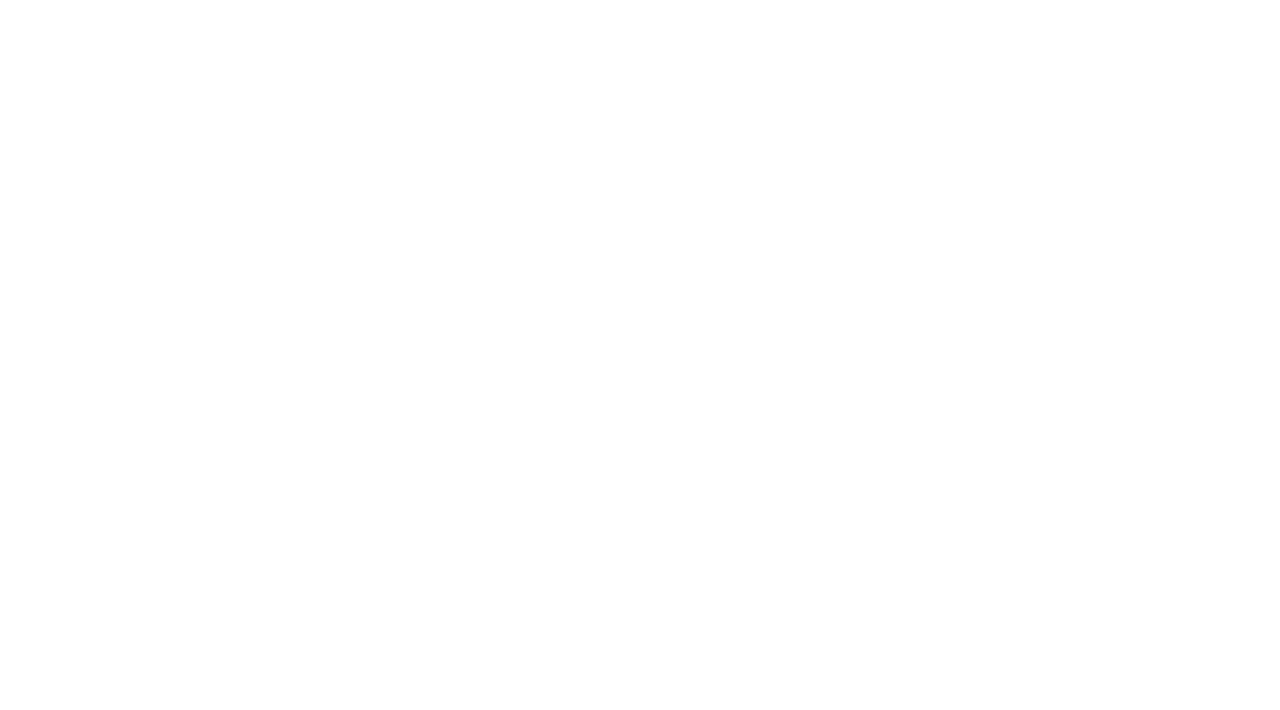
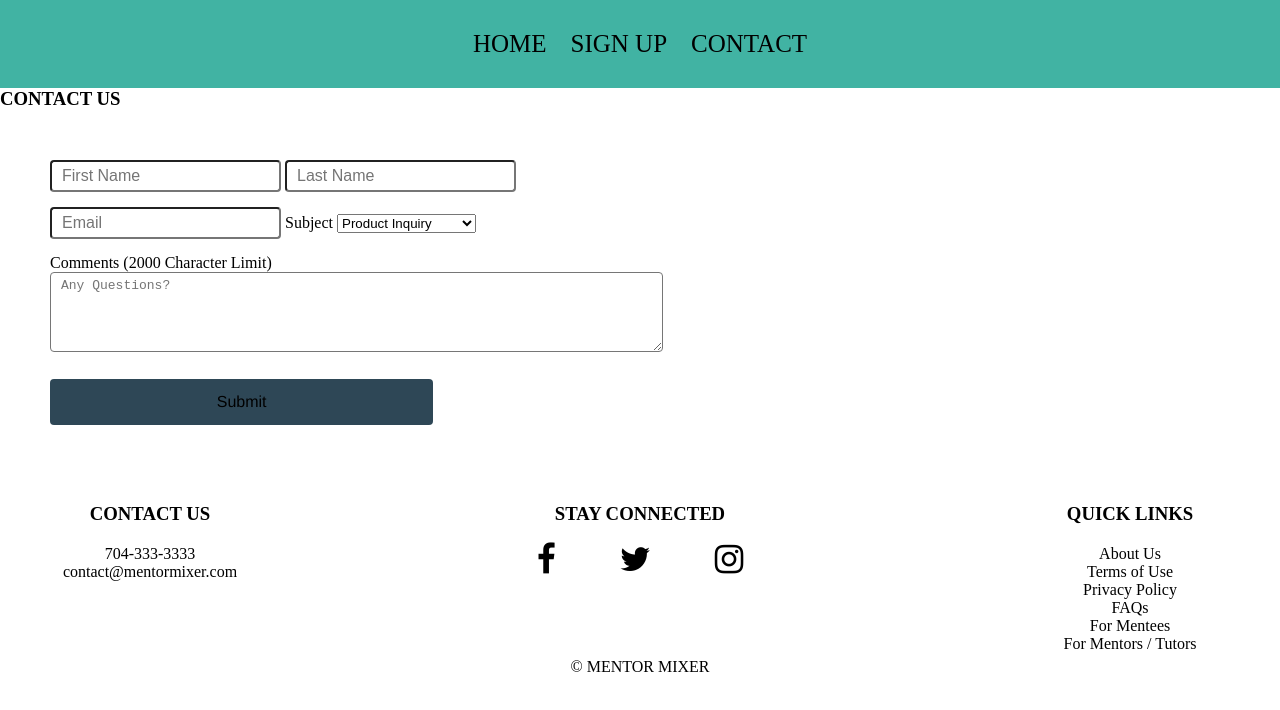
Before and after one commit to SKojiroHiggins/road-to-hire-hope-hackathon, a plain HTML site: page contact.html in a window 1280 px wide. Drawn offline with Linux system fonts and the light colour scheme.

Commit message:
pushed up more details on contact page

```diff
--- a/CSS/styles.css
+++ b/CSS/styles.css
@@ -113,6 +113,61 @@ nav li a:hover{
 
 
 
+
+
+
+
+
+/* CONTACT FORM */
+
+.contactGrid {
+    display: grid;
+    grid-template-columns: repeat(1, 2fr 1fr);
+    padding: 20px;
+}
+
+
+.formContainer {
+    padding: 15px;
+}
+
+.contactForm li {
+    list-style: none;
+    margin: 15px 15px;
+}
+
+input[type=text], textarea {
+    padding: 5px 10px;
+    /* margin: 8px 8px; */
+    display: inline-block;
+    border-radius: 4px;
+    box-sizing: border-box;
+    font-size: medium;
+    box-shadow: none;
+    outline: none;
+  }
+
+textarea {
+    width: 80%;
+}
+
+input[type=submit] {
+    width: 50%;
+    background-color: #2E4756;
+    /* color:whitesmoke; */
+    font-size: medium;
+    font-family: Helvetica,Arial,sans-serif;
+    padding: 14px 20px;
+    margin: 8px 0;
+    border: none;
+    border-radius: 4px;
+    cursor: pointer;
+    text-align: center;
+
+  }
+
+
+
 /* --------FOOTER -----------
 -----------------------------
 ----------------------------- */
--- a/contact.html
+++ b/contact.html
@@ -0,0 +1,110 @@
+<!DOCTYPE html>
+<html lang="en">
+<head>
+    <meta charset="UTF-8">
+    <meta name="viewport" content="width=device-width, initial-scale=1.0">
+    <title>CONTACT US</title>
+    <link rel="stylesheet" type="text/css" href="CSS/styles.css"/>
+    <link rel="stylesheet" href="https://cdnjs.cloudflare.com/ajax/libs/font-awesome/4.7.0/css/font-awesome.min.css">
+</head>
+<body>
+    <header>
+        <img class="logo" src="" alt="">
+           <nav>
+               <ul class="mixer-nav">
+                   <li><a class="current" href="index.html">Home</a> </li>
+                   <li><a href="signup.html">Sign Up</a></li>
+                   <li><a href="contact.html">Contact</a></li>
+               </ul>
+           </nav>
+   </header>
+
+   <section class="contactContainer">
+        <div class="contactHero">
+            <h3>CONTACT US</h3>
+        </div>
+        <div class="contactGrid">
+            <div class="formContainer">
+                <form class="contactForm" method="POST">
+                    <ul>
+                   <li>
+                       <label for='firstName'>
+                        <input type="text" id="firstName" placeholder="First Name" maxlength="30" required>
+                        </label>
+
+                        <label for='lastName'>
+                        <input type="text" id="lastName" placeholder="Last Name" maxlength="30" required>
+                        </label>
+                    </li>
+
+                    <li>
+                    <label for='email'>
+                        <input type="text" id="email" placeholder="Email" maxlength="30" required>
+                    </label>
+
+                    <label for="subject">Subject</label>
+                    <select id="subject" name="subject">
+                        <option value="productInquiry">Product Inquiry</option>
+                        <option value="orderTracking">Order Tracking</option>
+                        <option value="orderDetails">Order Details</option>
+                        <option value="returnsExchanges">Returns/Exchanges</option>
+                      </select>
+                    </li>
+
+                    <li>
+                    <label for='comments'>Comments (2000 Character Limit)
+                        <textarea id='comments' style="height:80px;" placeholder="Any Questions?" maxlength="2000" required></textarea>
+                    </label>
+                    </li>
+
+                    <li>
+                    <input type="submit" value="Submit">
+                    </li>
+
+                </ul>
+                </form>
+            </div>
+            <div class="contactInfo">
+
+            </div>
+        </div>
+   </section>
+
+
+
+   <footer>
+    <section class="footerContainer">
+        <div class="contactUs">
+            <h3>CONTACT US</h3>
+            <ul>
+                <li>704-333-3333</li>
+                <li>contact@mentormixer.com</li>
+            </ul>
+        </div>
+        <div class="socialMedia">
+            <H3>STAY CONNECTED</H3>
+            <ul>
+                <li><a href="https://www.facebook.com/" aria-label="Facebook"><i class="fa fa-facebook fa-lg" aria-hidden="true"></i></a></li>
+                <li><a href="https://www.twitter.com/" aria-label="Twitter"><i class="fa fa-twitter fa-lg" aria-hidden="true"></i></a></li>
+                <li><a href="https://www.instagram.com/" aria-label="Instagram"><i class="fa fa-instagram fa-lg" aria-hidden="true"></i></a></li>
+            </ul>
+        </div>
+        <div class="quickLinks">
+            <h3>QUICK LINKS</h3>
+            <ul>
+                <li>About Us</li>
+                <li>Terms of Use</li>
+                <li>Privacy Policy</li>
+                <li>FAQs</li>
+                <li>For Mentees</li>
+                <li>For Mentors / Tutors</li>
+            </ul>
+        </div>
+
+    </section>
+    <div class="copyright">
+        <p>© MENTOR MIXER</p>
+    </div>
+</footer>
+</body>
+</html>
```
